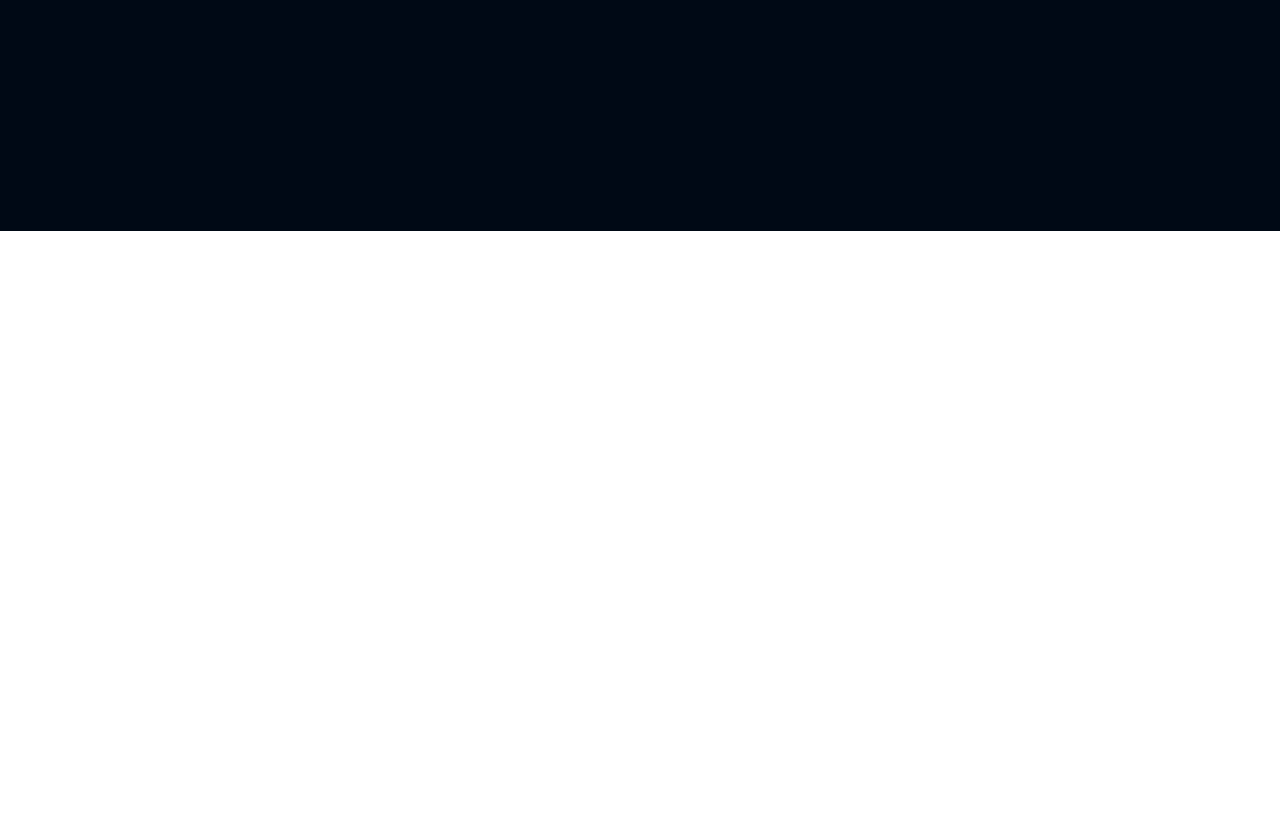
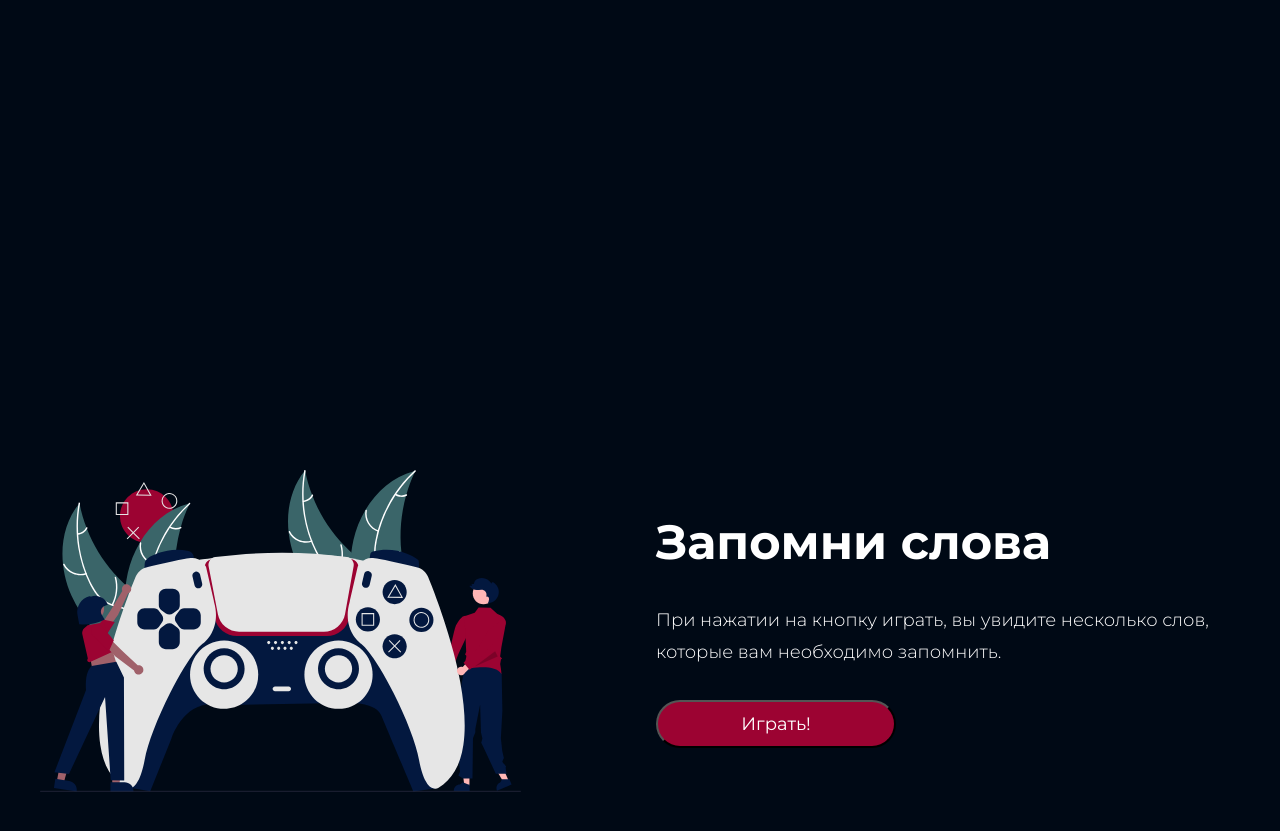
Before and after one commit to DmitriiBondar/Homeworks, a plain HTML site: page index.html in a window 1280 px wide. Shown: the part 2143-2974 px from the top of the page. Before the commit the page ends 2374 px from the top, so only its background shows below. Drawn offline with Linux system fonts and the light colour scheme.

Commit message:
hw-4-desktop

```diff
--- a/css/style.scss
+++ b/css/style.scss
@@ -60,7 +60,7 @@ body {
             font-family: 'Montserrat', sans-serif;
 
             &:hover {
-                transform: scale(1.03);
+                transform: scale(1.05);
                 cursor: url('../images/Vector-cursor.svg') 4 1, pointer;
             }
         }
@@ -158,7 +158,7 @@ body {
             transition: all .33s;
 
             &:hover {
-                transform: scale(1.03);
+                transform: scale(1.05);
                 cursor: url('../images/Vector-cursor.svg') 4 1, pointer;
             }
         }
@@ -171,6 +171,71 @@ body {
         &-img {
             width: 485px;
             height: 333px;
+        }
+    }
+}
+
+.words {
+    height: 800px;
+    background-color: rgb(0, 9, 21);
+    display: flex;
+    flex-direction: row;
+    column-gap: 135px;
+
+    &__imgBlock {
+        margin-top: 239px;
+        margin-bottom: 239px;
+
+        &-img {
+            width: 481px;
+            height: 322px;
+        }
+    }
+
+    &__text {
+        margin-top: 282px;
+        margin-bottom: 282px;
+        display: flex;
+        flex-direction: column;
+        row-gap: 32px;
+
+
+        &-main {
+            color: rgb(255, 255, 255);
+            font-size: 48px;
+            font-weight: 700;
+            line-height: 59px;
+            letter-spacing: 0px;
+            text-align: left;
+        }
+
+        &-paragraf {
+            color: rgb(255, 255, 255);
+            font-size: 18px;
+            font-weight: 300;
+            line-height: 32px;
+            letter-spacing: 0px;
+            text-align: left;
+        }
+
+        &-button {
+            width: 240px;
+            height: 48px;
+            border-radius: 30px;
+            background: rgb(156, 3, 50);
+            color: rgb(255, 255, 255);
+            font-family: 'Montserrat', sans-serif;
+            font-size: 18px;
+            font-weight: 400;
+            line-height: 22px;
+            letter-spacing: 0px;
+            text-align: center;
+            transition: all .33s;
+
+            &:hover {
+                transform: scale(1.05);
+                cursor: url('../images/Vector-cursor.svg') 4 1, pointer;
+            }
         }
     }
 }
--- a/index.html
+++ b/index.html
@@ -5,7 +5,7 @@
     <meta name="viewport" content="width=device-width, initial-scale=1.0">
     <meta name="autor" content="Dmitrii-Bondar">
     <title>Playground</title>
-    <link rel="icon" href="./images/hw1-play2.jpeg" type="images">
+    <link rel="icon" href="./images/icon.jpeg" type="images">
     <link rel="preconnect" href="https://fonts.googleapis.com">
     <link rel="preconnect" href="https://fonts.gstatic.com" crossorigin>
     <link href="https://fonts.googleapis.com/css2?family=Montserrat:wght@300;400;600;700&display=swap" rel="stylesheet">
@@ -46,7 +46,17 @@
             <div><button class="seasons__text-button">Играть!</button></div>
         </div>
         <div class="seasons__imgBlock">
-            <img src="./images/hw-3.svg" alt="seasons-play" class="seasons__imgBlock-img">
+            <img src="./images/hw-3.svg" alt="seasons-game" class="seasons__imgBlock-img">
+        </div>
+    </section>
+    <section class="words center">
+        <div class="words__imgBlock">
+            <img src="./images/hw-4_words.svg" alt="words-game" class="words__imgBlock-img">
+        </div>
+        <div class="words__text">
+            <h1 class="words__text-main">Запомни слова </h1>
+            <p class="words__text-paragraf">При нажатии на кнопку играть, вы увидите несколько слов, которые вам необходимо запомнить.</p>
+            <div><button class="words__text-button">Играть!</button></div>
         </div>
     </section>
 
```
Also changed, not shown: css/style.css, images/Vector-cursor.png (deleted), images/hw-4_words.svg (added), images/icon.jpeg (added), 1 other file.
